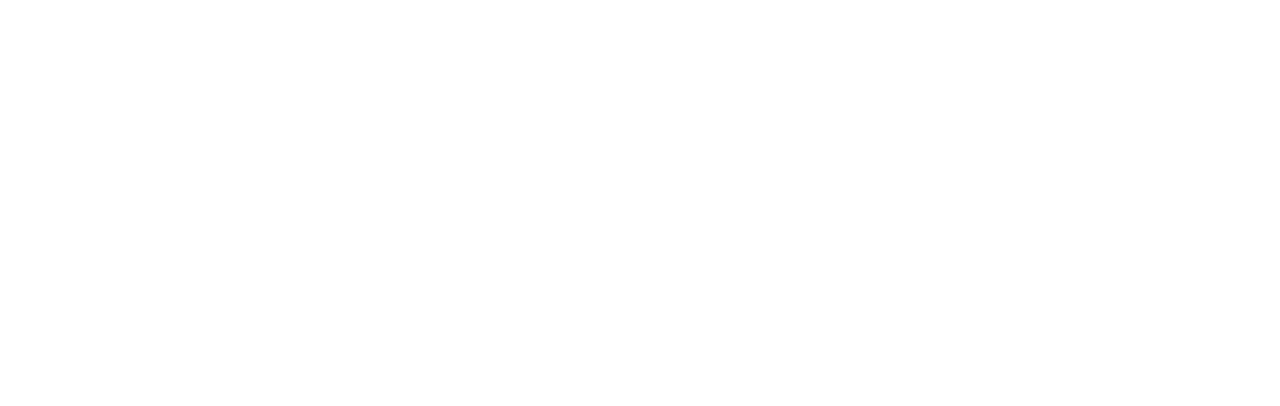
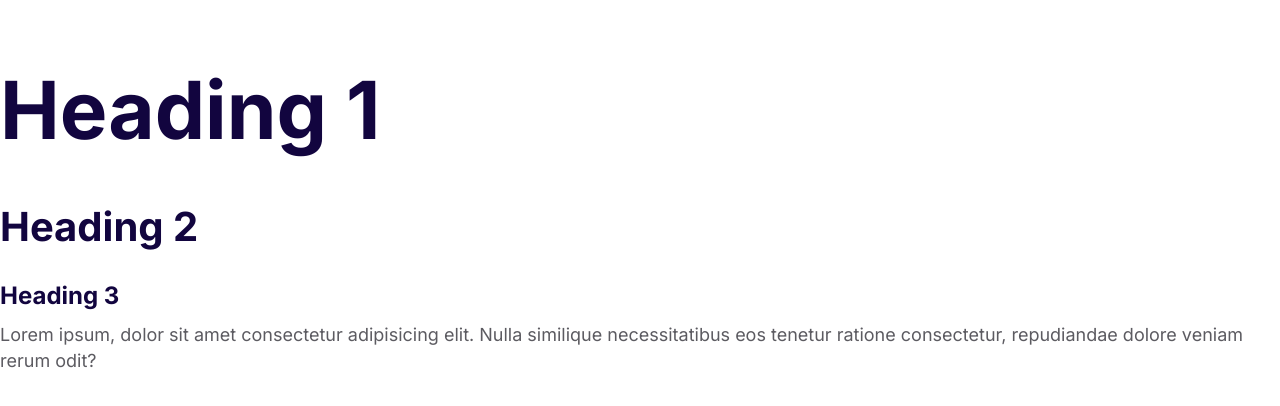
Before and after one commit to GarouTheMonsterHunter/Mahdify, a plain HTML site: page index.html in a window 1280 px wide. Drawn offline with Linux system fonts and the light colour scheme.

Commit message:
font style

```diff
--- a/CSS/Styles.css
+++ b/CSS/Styles.css
@@ -1,7 +1,60 @@
+html {
+    font-size: 62.5%;
+}
+
 :root {
     --color-primary: #0c65da;
     --color-secondary: #16c0df;
     --color-accent: #ff3400;
-    --color-heading: #1b0760;
-    --color-body: #85838f;
+    --color-heading: #12053f;
+    --color-body: #5c5b61;
 }
+
+body {
+    font-family: Inter, Arial, Helvetica, sans-serif;
+    line-height: 1.4;
+    font-size: 2.4rem;
+    color: var(--color-body);
+}
+
+h1,
+h2,
+h3 {
+    color: var(--color-heading);
+    margin-bottom: 1rem;
+}
+
+h1 {
+    font-size: 7rem;
+}
+
+h2 {
+    font-size: 4rem;
+}
+
+h3 {
+    font-size: 3rem;
+}
+
+p {
+    margin-top: 0;
+}
+
+@media screen and (min-width: 1024px) {
+    body {
+        font-size: 1.8rem;
+    }
+
+    h1 {
+        font-size: 8rem;
+    }
+
+    h2 {
+        font-size: 4rem;
+    }
+
+    h3 {
+        font-size: 2.4rem;
+    }
+
+}
--- a/index.html
+++ b/index.html
@@ -4,8 +4,23 @@
     <meta charset="UTF-8" />
     <meta name="viewport" content="width=device-width, initial-scale=1.0" />
     <title>Document</title>
+    <link rel="preconnect" href="https://fonts.googleapis.com" />
+    <link rel="preconnect" href="https://fonts.gstatic.com" crossorigin />
+    <link
+      href="https://fonts.googleapis.com/css2?family=Inter:wght@400;700&display=swap"
+      rel="stylesheet"
+    />
     <link rel="stylesheet" href="/CSS/normalize.css" />
     <link rel="stylesheet" href="/CSS/Styles.css" />
   </head>
-  <body></body>
+  <body>
+    <h1>Heading 1</h1>
+    <h2>Heading 2</h2>
+    <h3>Heading 3</h3>
+    <p>
+      Lorem ipsum, dolor sit amet consectetur adipisicing elit. Nulla similique
+      necessitatibus eos tenetur ratione consectetur, repudiandae dolore veniam
+      rerum odit?
+    </p>
+  </body>
 </html>
```
